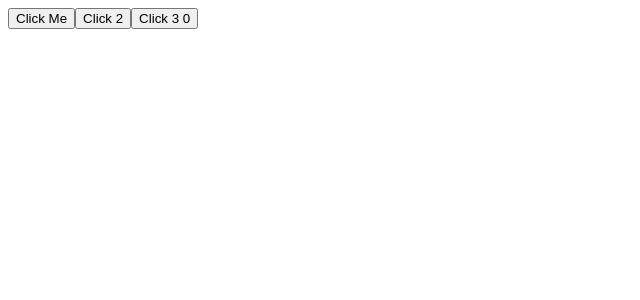
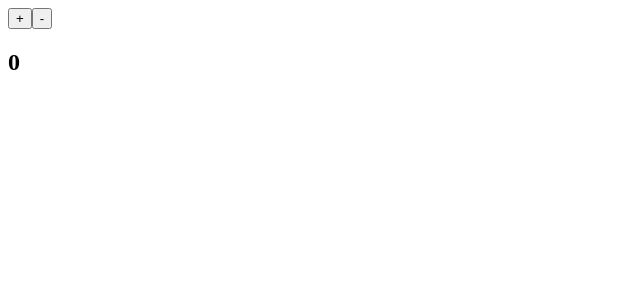
Before and after one commit to ZviArono/HuckerU-react-redux, a React (Create React App) app in the folder react-apps/: page / in a window 1280 px wide. Shown: the top 300 px of the page, without its empty margins (0-640 px from the left). Built offline with nearby package versions, Linux system fonts and the light colour scheme.

Commit message:
counter minus button

```diff
--- /dev/null
+++ b/react-apps/src/applications/003_counter/App.jsx
@@ -0,0 +1,11 @@
+import Counter from "./Counter";
+
+function App() {
+  return (
+    <div>
+      <Counter />
+    </div>
+  );
+}
+
+export default App;
--- /dev/null
+++ b/react-apps/src/applications/003_counter/Counter.jsx
@@ -0,0 +1,28 @@
+import { useState } from "react";
+function Counter() {
+  // Hooks
+  // State
+  const [counter, setCounter] = useState(0);
+  console.log("counter is rendering");
+
+  function increment() {
+    const newCounter = counter + 1;
+    setCounter(newCounter);
+    console.log("increment", newCounter);
+  }
+
+  function decrement() {
+    const newCounter = counter - 1;
+    setCounter(newCounter);
+    console.log("decrement", newCounter);
+  }
+  return (
+    <div>
+      <button onClick={increment}>+</button>
+      <button onClick={decrement}>-</button>
+      <h2>{counter}</h2>
+    </div>
+  );
+}
+
+export default Counter;
--- a/react-apps/src/index.js
+++ b/react-apps/src/index.js
@@ -1,6 +1,6 @@
 import React from "react";
 import ReactDOM from "react-dom/client";
-import App from "./applications/002_onClick/App";
+import App from "./applications/003_counter/App";
 import reportWebVitals from "./reportWebVitals";
 
 const root = ReactDOM.createRoot(document.getElementById("root"));
```
